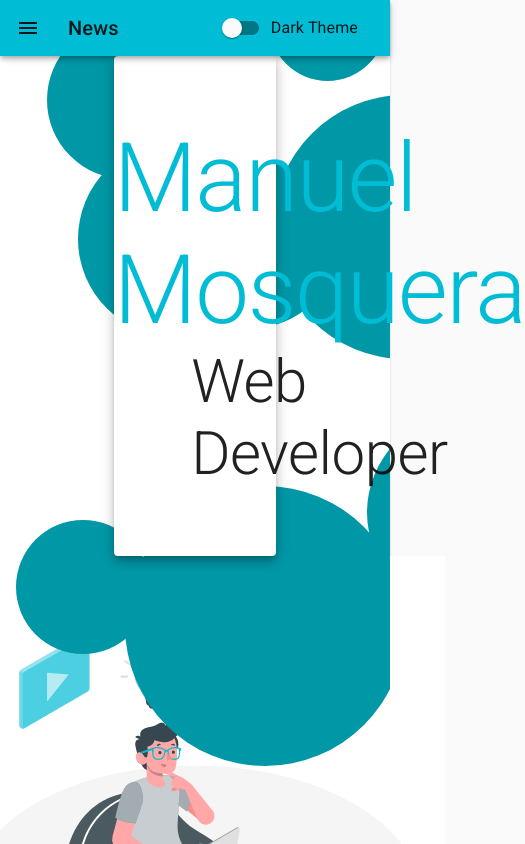
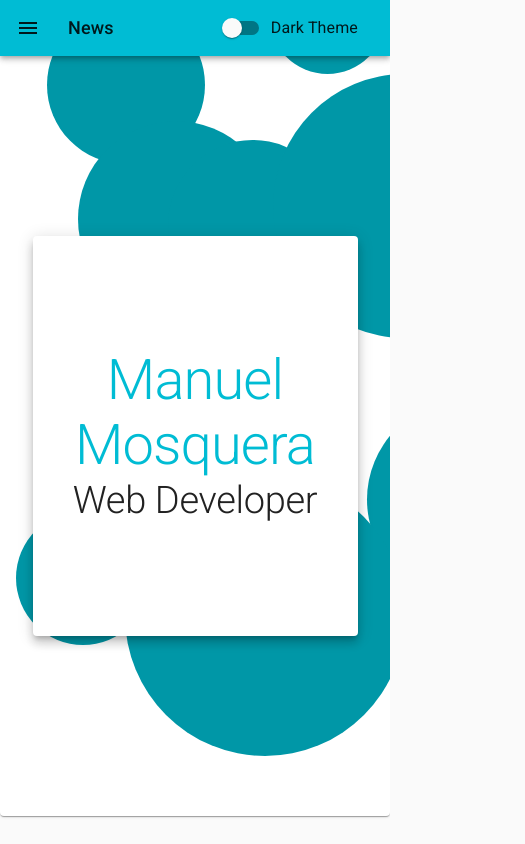
Before and after one commit to Manuel-2011/portfolio, a React app: page / in a window 390 px wide. Shown: the top 844 px of the page, 525 px wide, since content can reach past the window. Built offline with nearby package versions, Linux system fonts and the light colour scheme.

Commit message:
:construction: Working on the responsiveness of the Intro component

```diff
--- a/src/components/BackgroundForms.js
+++ b/src/components/BackgroundForms.js
@@ -1,14 +1,20 @@
 import React from 'react';
 import Circle from './forms/Circle';
 import { makeStyles } from '@material-ui/core/styles';
+import PropTypes from 'prop-types';
 
-const useStyles = makeStyles({
-  background: {
+const useStyles = (props) =>
+  makeStyles({
+    background: Object.assign(
+      {
         overflow: 'hidden',
         position: 'absolute',
         width: '100%',
         height: '90%',
+        minHeight: '525px',
       },
+      props
+    ),
   });
 
 const randomVar = (suffix) => (uBound, lBound) => () => {
@@ -22,8 +28,8 @@ const randomPosition = randomVar('%')(100);
 const randomSize = randomVar('px')(100, 300);
 const randomDelay = randomVar('s')(15);
 
-const BackgroundForms = () => {
-  const classes = useStyles();
+const BackgroundForms = ({ styles }) => {
+  const classes = useStyles(styles)();
   return (
     <div className={classes.background}>
       <Circle
@@ -110,4 +116,8 @@ const BackgroundForms = () => {
   );
 };
 
+BackgroundForms.propTypes = {
+  styles: PropTypes.object,
+};
+
 export default BackgroundForms;
--- a/src/components/FlipCard.js
+++ b/src/components/FlipCard.js
@@ -3,7 +3,7 @@ import React from 'react';
 import { makeStyles } from '@material-ui/core/styles';
 import PropTypes from 'prop-types';
 
-const useStyles = makeStyles({
+const useStyles = makeStyles((theme) => ({
   card: {
     perspective: 1500,
     width: '100%',
@@ -15,6 +15,9 @@ const useStyles = makeStyles({
     '&:hover $back': {
       transform: 'rotateY(0deg)',
     },
+    [theme.breakpoints.down('xs')]: {
+      height: 400,
+    },
   },
   front: {
     width: '100%',
@@ -24,6 +27,9 @@ const useStyles = makeStyles({
     top: 0,
     left: 0,
     transition: 'all .8s ease',
+    [theme.breakpoints.down('xs')]: {
+      height: 400,
+    },
   },
   back: {
     width: '100%',
@@ -34,8 +40,11 @@ const useStyles = makeStyles({
     top: 0,
     left: 0,
     transition: 'all .8s ease',
+    [theme.breakpoints.down('xs')]: {
+      height: 400,
+    },
   },
-});
+}));
 
 const FlipCard = ({ front, back }) => {
   const classes = useStyles();
--- a/src/components/Intro.js
+++ b/src/components/Intro.js
@@ -21,12 +21,14 @@ const MainTitle = () => {
       className={classes.gridContainer}
     >
       <Grid item>
-        <Typography variant="h1" color="primary">
+        <Typography variant="h1" color="primary" align="center">
           Manuel Mosquera
         </Typography>
       </Grid>
       <Grid item>
-        <Typography variant="h2">Web Developer</Typography>
+        <Typography variant="h2" align="center">
+          Web Developer
+        </Typography>
       </Grid>
     </Grid>
   );
@@ -38,13 +40,9 @@ const UseStyles2 = makeStyles((theme) => ({
   },
   text: {
     margin: 20,
-    fontSize: '1.5rem',
     '& strong': {
       color: theme.palette.primary.main,
     },
-  },
-  button: {
-    fontSize: '1.5rem',
   },
 }));
 const Profile = () => {
@@ -63,7 +61,7 @@ const Profile = () => {
         </Typography>
       </Grid>
       <Grid item>
-        <Typography className={classes.text}>
+        <Typography className={classes.text} variant="h5" component="p">
           Bilingual <strong>web developer</strong> focus on{' '}
           <strong>front-end development</strong>. One of the things that drives
           me is finding solutions to real-world problems through technology.
@@ -71,6 +69,7 @@ const Profile = () => {
       </Grid>
       <Grid item>
         <Button
+          size="large"
           variant="contained"
           color="secondary"
           className={classes.button}
@@ -82,31 +81,38 @@ const Profile = () => {
   );
 };
 
-const useStyles = makeStyles({
+const useStyles = makeStyles((theme) => ({
   introContainer: {
     height: '90vh',
+    minHeight: '525px',
+    position: 'relative',
   },
   title: {
-    marginRight: 30,
-    padding: 20,
+    zIndex: 10,
   },
-});
+  profileImage: {
+    zIndex: 0,
+    [theme.breakpoints.down('md')]: {
+      display: 'none',
+    },
+  },
+}));
 
 const Intro = () => {
   const classes = useStyles();
   return (
     <>
-      <BackgroundForms />
+      <BackgroundForms styles={{ zIndex: 5 }} />
       <Grid
         container
         className={classes.introContainer}
         justify="center"
         alignItems="center"
       >
-        <Grid item xs={5}>
+        <Grid item xs={10} md={10} lg={5} className={classes.title}>
           <FlipCard front={() => <MainTitle />} back={() => <Profile />} />
         </Grid>
-        <Grid item>
+        <Grid item className={classes.profileImage}>
           <ImageIntro />
         </Grid>
       </Grid>
--- a/src/themes/index.js
+++ b/src/themes/index.js
@@ -1,17 +1,21 @@
-import { createMuiTheme } from '@material-ui/core/styles';
+import { createMuiTheme, responsiveFontSizes } from '@material-ui/core/styles';
 import { cyan, orange, deepPurple } from '@material-ui/core/colors';
 
-export const lightTheme = createMuiTheme({
+export const lightTheme = responsiveFontSizes(
+  createMuiTheme({
     palette: {
       primary: cyan,
       type: 'light',
     },
-});
+  })
+);
 
-export const darkTheme = createMuiTheme({
+export const darkTheme = responsiveFontSizes(
+  createMuiTheme({
     palette: {
       primary: orange,
       secondary: deepPurple,
       type: 'dark',
     },
-});
+  })
+);
```
Also changed, not shown: src/components/forms/filter.svg (added). Lines whose indentation alone changed are shown as unchanged.
